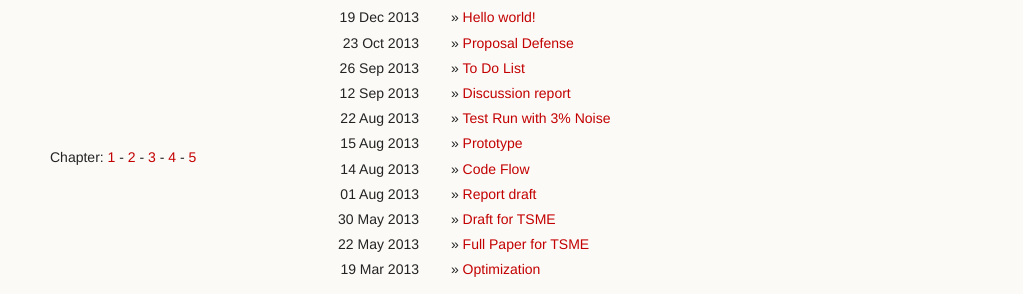
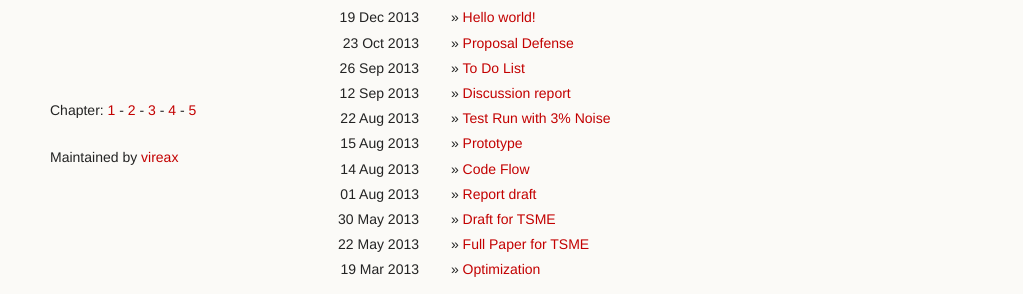
Before and after one commit to vireax/vibration, a Jekyll site: the page built from index.html, in a window 1280 px wide. Shown: the part 698-992 px from the top of the page, without its empty margins (0-1023 px from the left). Built offline with Jekyll 4.4.1, drawn with Linux system fonts in a browser that asks for light colours; the list of posts is cut into pages by our own code.

Commit message:
Update default.html

```diff
--- a/_layouts/default.html
+++ b/_layouts/default.html
@@ -39,6 +39,7 @@
         <a href="{{ site.baseurl }}/ch3.html">3</a> -
         <a href="{{ site.baseurl }}/ch4.html">4</a> -
         <a href="{{ site.baseurl }}/ch5.html">5</a></small></p>
+        <p><small>Maintained by <a href="https://github.com/vireax/vibration">vireax</a></p>
       </footer>
     </div>
     <!--[if !IE]><script>fixScale(document);</script><![endif]-->
```
